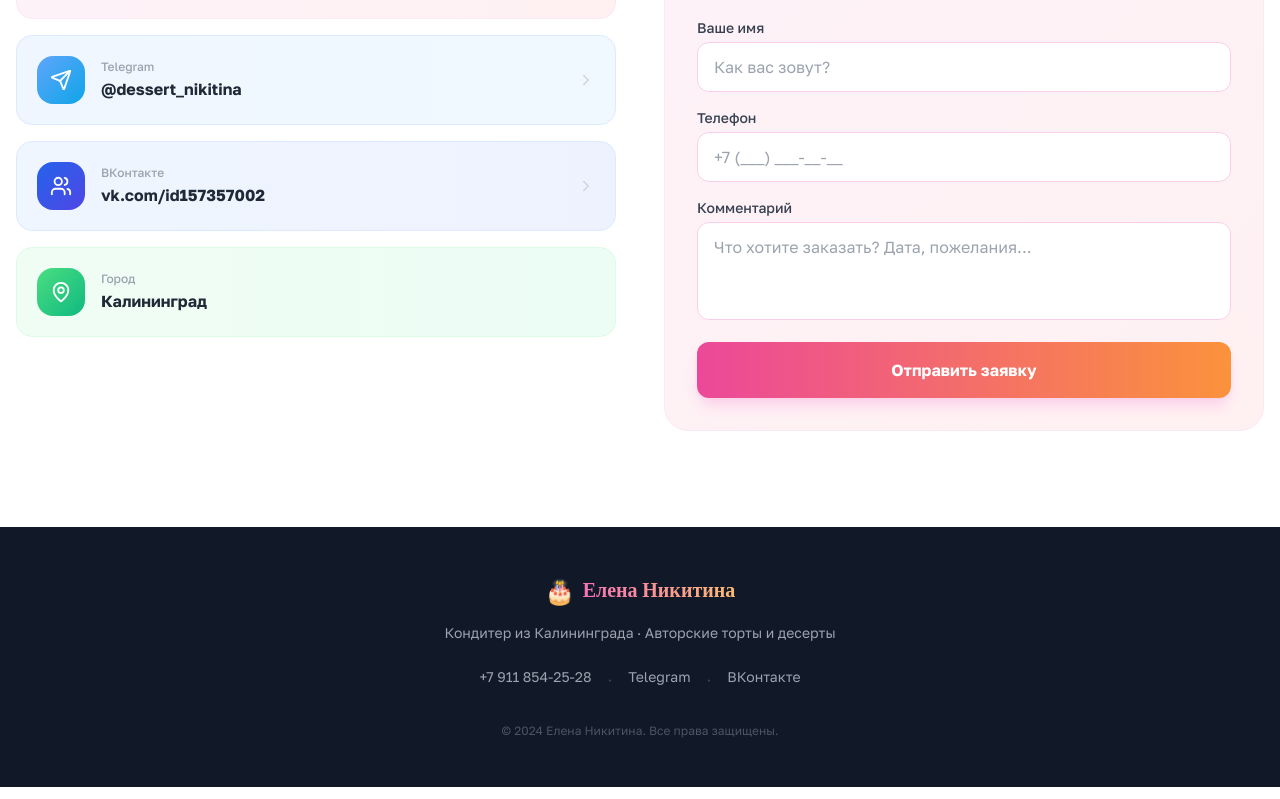
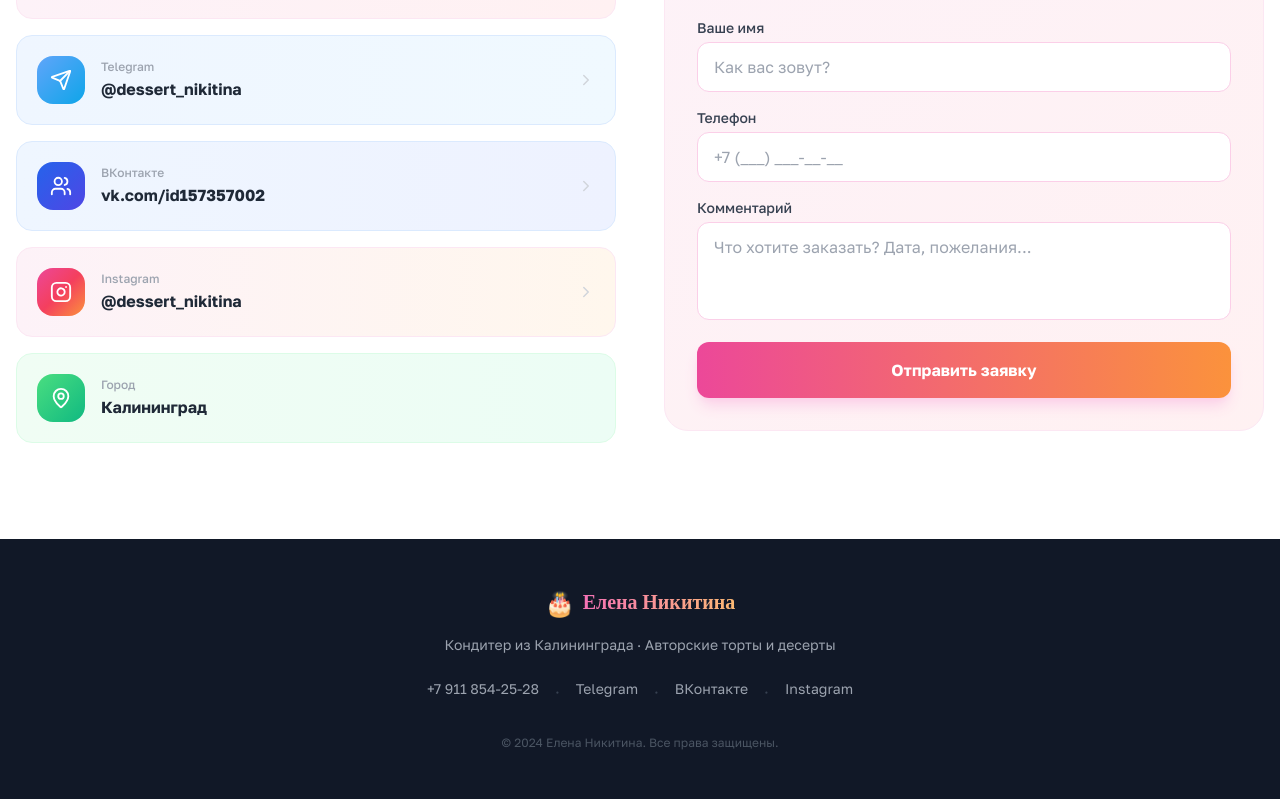
Before and after one commit to pr-poehali-dev/cake-site-kaliningrad, a React (Vite) app: page / in a window 1280 px wide. Shown: the part 6966-7765 px from the top of the page. Built offline with nearby package versions, Linux system fonts and the light colour scheme.

Commit message:
feat: add Instagram dessert profile

```diff
--- a/src/pages/Index.tsx
+++ b/src/pages/Index.tsx
@@ -502,6 +502,21 @@ export default function Index() {
                 </div>
                 <Icon name="ChevronRight" size={18} className="ml-auto text-gray-300 group-hover:text-blue-500" />
               </a>
+              <a
+                href="https://www.instagram.com/dessert_nikitina"
+                target="_blank"
+                rel="noopener noreferrer"
+                className="flex items-center gap-4 p-5 rounded-2xl bg-gradient-to-r from-pink-50 to-orange-50 border border-pink-100 hover:border-pink-300 hover:shadow-md transition-all group"
+              >
+                <div className="w-12 h-12 rounded-2xl bg-gradient-to-br from-pink-500 via-rose-500 to-orange-400 flex items-center justify-center">
+                  <Icon name="Instagram" size={22} className="text-white" />
+                </div>
+                <div>
+                  <div className="text-xs text-gray-400 font-medium mb-0.5">Instagram</div>
+                  <div className="font-bold text-gray-800 group-hover:text-pink-600 transition-colors">@dessert_nikitina</div>
+                </div>
+                <Icon name="ChevronRight" size={18} className="ml-auto text-gray-300 group-hover:text-pink-400" />
+              </a>
               <div className="flex items-center gap-4 p-5 rounded-2xl bg-gradient-to-r from-green-50 to-emerald-50 border border-green-100">
                 <div className="w-12 h-12 rounded-2xl bg-gradient-to-br from-green-400 to-emerald-500 flex items-center justify-center">
                   <Icon name="MapPin" size={22} className="text-white" />
@@ -582,6 +597,8 @@ export default function Index() {
             <a href="https://t.me/dessert_nikitina" className="text-gray-400 hover:text-blue-400 transition-colors text-sm">Telegram</a>
             <span className="text-gray-700">·</span>
             <a href="https://vk.com/id157357002" className="text-gray-400 hover:text-blue-400 transition-colors text-sm">ВКонтакте</a>
+            <span className="text-gray-700">·</span>
+            <a href="https://www.instagram.com/dessert_nikitina" className="text-gray-400 hover:text-pink-400 transition-colors text-sm">Instagram</a>
           </div>
           <p className="text-gray-600 text-xs mt-8">© 2024 Елена Никитина. Все права защищены.</p>
         </div>
```
